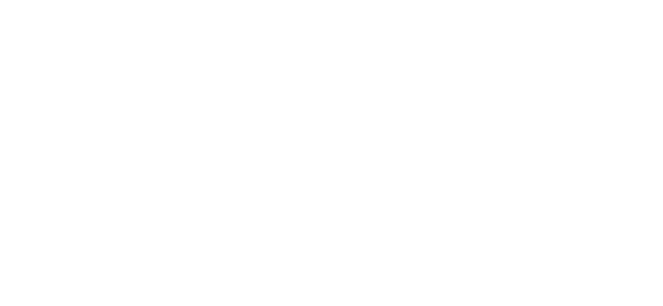
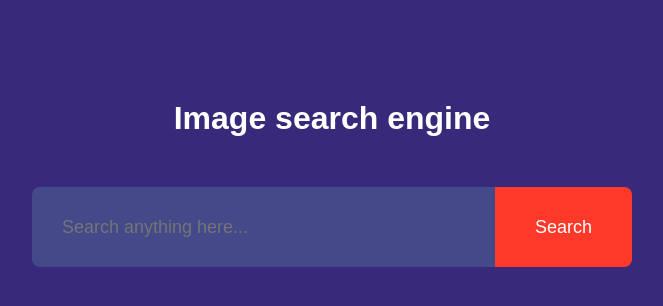
Before and after one commit to Leandro-Pinho/Search_Image, a plain HTML site: page index.html in a window 1280 px wide. Shown: the whole page, without its empty margins (308-971 px from the left). Drawn offline with Linux system fonts and the light colour scheme.

Commit message:
adicionando o html e css do input

```diff
--- a/index.html
+++ b/index.html
@@ -8,6 +8,10 @@
     <link rel="stylesheet" href="style.css">
 </head>
 <body>
-
+    <h1>Image search engine</h1>
+    <form id="search-form">
+        <input type="text" id="search-box" placeholder="Search anything here...">
+        <button>Search</button>
+    </form>
 </body>
 </html>
--- a/style.css
+++ b/style.css
@@ -4,3 +4,49 @@
     font-family: 'Poppins', sans-serif;
     box-sizing: border-box;
 }
+
+body {
+    background: #39297b;
+    color: #fff;
+}
+
+h1 {
+    text-align: center;
+    margin: 100px auto 50px;
+    font-weight: 600;
+}
+
+form {
+    width: 90%;
+    max-width: 600px;
+    margin: auto;
+    height: 80px;
+    background: #434989;
+    display: flex;
+    align-items: center;
+    border-radius: 8px;
+}
+
+form input {
+    flex: 1;
+    height: 100%;
+    border: 0;
+    outline: 0;
+    background: transparent;
+    color: #fff;
+    font-size: 18px;
+    padding: 0 30px;
+}
+
+form button {
+    padding: 0 40px;
+    height: 100%;
+    background: #ff3929;
+    color: #fff;
+    font-size: 18px;
+    border: 0;
+    outline: 0;
+    border-top-right-radius: 8px;
+    border-bottom-right-radius: 8px;
+    cursor: pointer;
+}
```
